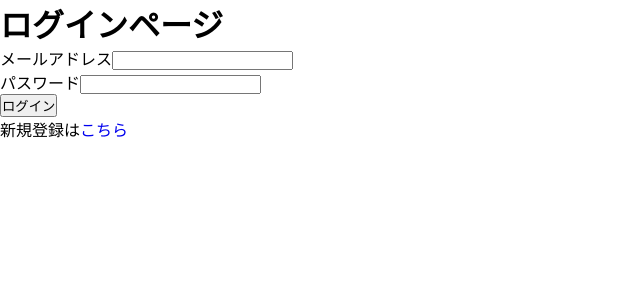
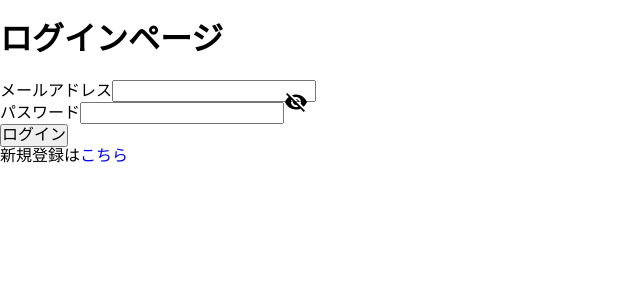
Before and after one commit to rn-vn/solution-2024, a React (Create React App) app: page / in a window 1280 px wide. Shown: the top 300 px of the page, without its empty margins (0-640 px from the left). Built offline with nearby package versions, Linux system fonts and the light colour scheme; no server answers.

Commit message:
feat: ログイン時のパスワード表示切替

```diff
--- /dev/null
+++ b/src/components/Login.css
@@ -0,0 +1,7 @@
+/* パスワード表示切替アイコンです
+すべてのCSS適用後、位置を変えてください */
+
+.password-icon {
+  position: absolute;
+  transform: translateY(-50%);
+}
--- a/src/components/Login.js
+++ b/src/components/Login.js
@@ -1,4 +1,7 @@
 import React, { useState, useEffect } from "react";
+import '../normalize.css'
+import './Login.css'
+
 import {
   signInWithEmailAndPassword,
   onAuthStateChanged
@@ -6,9 +9,14 @@ import {
 import { auth } from "../FirebaseConfig.js";
 import { Navigate, Link } from "react-router-dom";
 
+// パスワード表示切替アイコン
+import VisibilityIcon from "@mui/icons-material/Visibility";
+import VisibilityOffIcon from "@mui/icons-material/VisibilityOff";
+
 const Login = () => {
   const [loginEmail, setLoginEmail] = useState("");
   const [loginPassword, setLoginPassword] = useState("");
+  const [passwordType, setPasswordType] = useState("password");
 
   /* ↓関数「handleSubmit」を定義 */
   const handleSubmit = async (e) => {
@@ -59,10 +67,22 @@ const Login = () => {
               {/* ↓「value」と「onChange」を追加 */}
               <input
                 name="password"
-                type="password"
                 value={loginPassword}
+                type={passwordType}
                 onChange={(e) => setLoginPassword(e.target.value)}
               />
+              {passwordType === "password" && (
+                <VisibilityOffIcon
+                  onClick={() => setPasswordType("text")}
+                  className="password-icon"
+                />
+              )}
+              {passwordType === "text" && (
+                <VisibilityIcon
+                  onClick={() => setPasswordType("password")}
+                  className="password-icon"
+                />
+              )}
             </div>
             <button>ログイン</button>
             <p>新規登録は<Link to={`/register/`}>こちら</Link></p>
--- /dev/null
+++ b/src/components/Register.css
@@ -0,0 +1,7 @@
+/* パスワード表示切替アイコンです
+すべてのCSS適用後、位置を変えてください */
+
+.password-icon {
+  position: absolute;
+  transform: translateY(-50%);
+}
--- a/src/components/Register.js
+++ b/src/components/Register.js
@@ -1,16 +1,23 @@
 import React, { useState, useEffect } from "react";
-/* ↓「onAuthStateChanged」をimport */
+import '../normalize.css'
+import './Register.css'
+
 import {
   createUserWithEmailAndPassword,
   onAuthStateChanged
 } from "firebase/auth";
 import { auth } from "../FirebaseConfig.js";
-/* ↓「Navigate」をimport */
 import { Navigate } from "react-router-dom";
+
+// パスワード表示切替アイコン
+import VisibilityIcon from "@mui/icons-material/Visibility";
+import VisibilityOffIcon from "@mui/icons-material/VisibilityOff";
+
 
 const Register = () => {
   const [registerEmail, setRegisterEmail] = useState("");
   const [registerPassword, setRegisterPassword] = useState("");
+  const [passwordType, setPasswordType] = useState("password");
 
   const handleSubmit = async (e) => {
     e.preventDefault();
@@ -58,10 +65,22 @@ const Register = () => {
               <label>パスワード</label>
               <input
                 name="password"
-                type="password"
                 value={registerPassword}
+                type={passwordType}
                 onChange={(e) => setRegisterPassword(e.target.value)}
               />
+              {passwordType === "password" && (
+                <VisibilityOffIcon
+                  onClick={() => setPasswordType("text")}
+                  className="password-icon"
+                />
+              )}
+              {passwordType === "text" && (
+                <VisibilityIcon
+                  onClick={() => setPasswordType("password")}
+                  className="password-icon"
+                />
+              )}
             </div>
             <button>登録する</button>
           </form>
```
